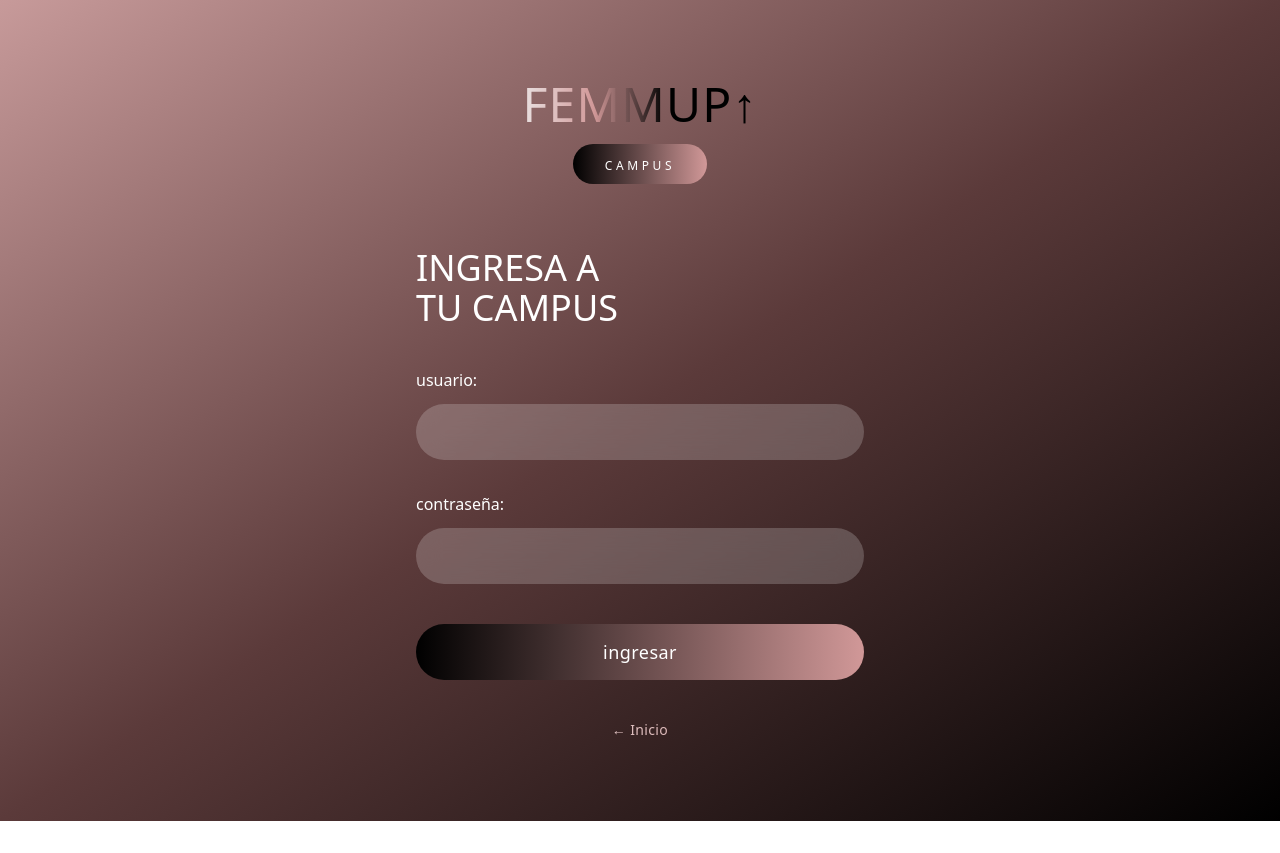
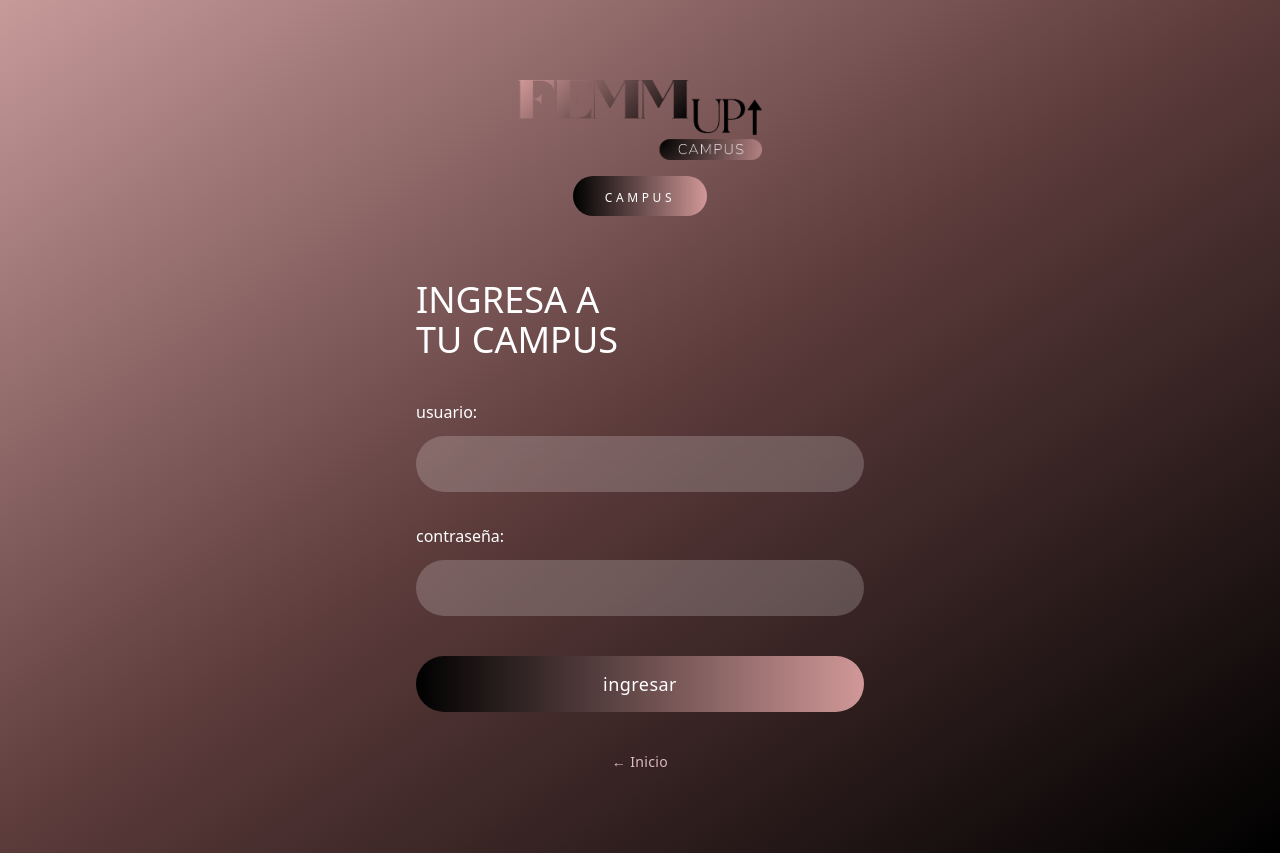
Before and after one commit to raycc17/FEMMup, a React (Vite) app: page / in a window 1280 px wide. Both pictures are taken after a click on the button "CAMPUS". Before the commit the page ends 821 px from the top, so only its background shows below. Built offline with nearby package versions, Linux system fonts and the light colour scheme.

Commit message:
FEMMUPAcademia.jsx

```diff
--- a/src/FEMMUPAcademia.jsx
+++ b/src/FEMMUPAcademia.jsx
@@ -238,12 +238,11 @@ className="group h-10 min-w-[120px] px-7 py-2 !rounded-full !border-0  text-base
     {/* Back to Home */}
     {/* Logo */}
     <div className="mb-16 text-center">
-      <h1 className="text-4xl md:text-5xl font-light tracking-wide">
-        <span className="bg-gradient-to-r from-[#e9e1e1] via-[#d19898] to-black bg-clip-text text-transparent">
-          FEMM
-        </span>
-        <span className="text-black">UP↑</span>
-      </h1>
+<img
+  src="/logocampus.png"
+  alt="FEMMUP"
+  className="h-16 md:h-20 w-auto mx-auto object-contain"
+/>
 
       <div className="mt-4 inline-block px-8 py-2 rounded-full bg-gradient-to-r from-black to-[#d19898]">
         <span className="text-white tracking-[0.3em] text-xs">
```
